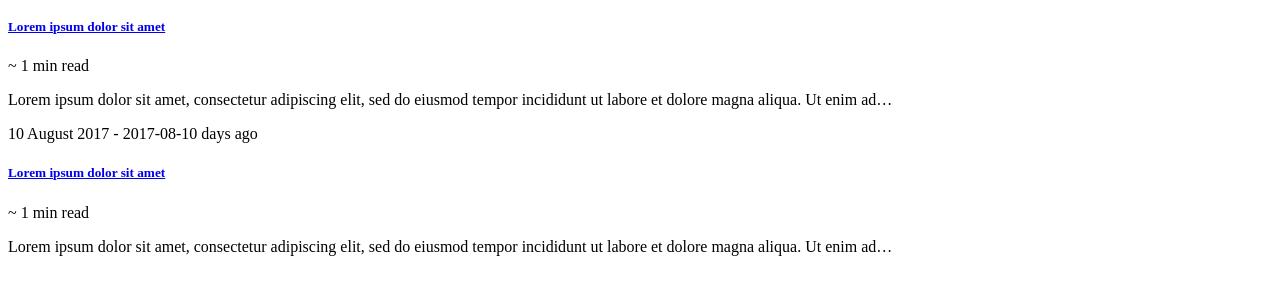
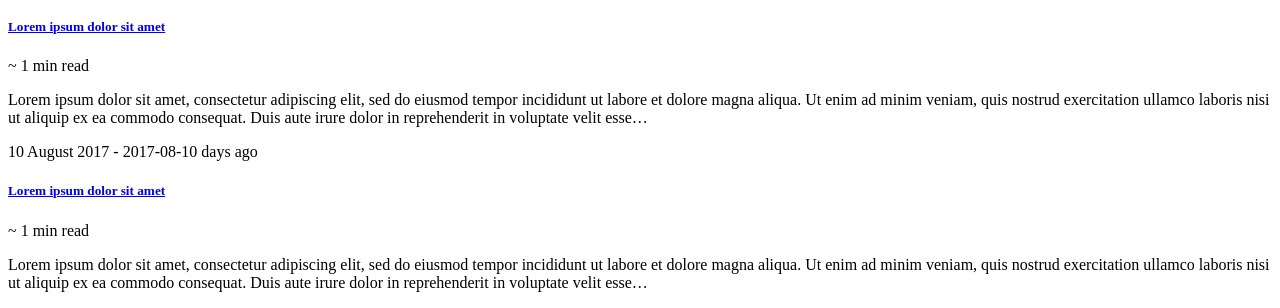
Before and after one commit to se7entyse7en/lmcaraig.com, a Gatsby site: page / in a window 1280 px wide. Shown: the part 693-1001 px from the top of the page. Before the commit the page ends 965 px from the top, so only its background shows below. Built offline with nearby package versions, Linux system fonts and the light colour scheme; Gatsby itself is replaced by a stand-in of ours.

Commit message:
Increase excerpt prune length to 300
Signed-off-by: Lou Marvin Caraig <loumarvincaraig@gmail.com>

```diff
--- a/src/components/posts.js
+++ b/src/components/posts.js
@@ -19,7 +19,7 @@ export default props => {
                 fields {
                   slug
                 }
-                excerpt
+                excerpt(pruneLength: 300)
                 timeToRead
               }
             }
```
